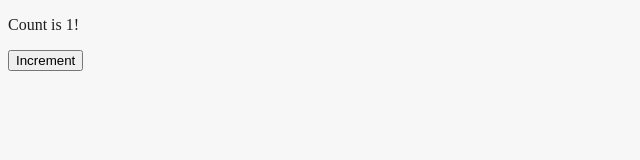
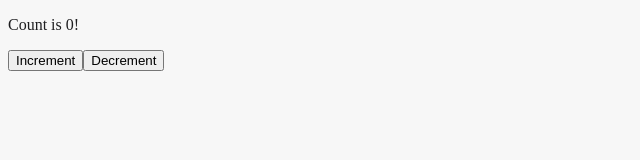
Before and after one commit to vinay0x/electrojet, a React app: page / in a window 1280 px wide. Shown: the top 160 px of the page, without its empty margins (0-640 px from the left). Built offline with nearby package versions, Linux system fonts and the light colour scheme.

Commit message:
Added same example as redux

```diff
--- a/src/App.jsx
+++ b/src/App.jsx
@@ -3,15 +3,28 @@ import './styles/main.css'
 
 class App extends React.Component {
   state = {
-    counter: 1
+    count: 0
+  }
+  increment = () => {
+    this.setState({
+      count: this.state.count + 1
+    })
+  }
+  decrement = () => {
+    this.setState({
+      count: this.state.count - 1
+    })
   }
   render () {
     return (
       <div>
-        <p>Count is { this.state.counter }!</p>
+        <p>Count is { this.state.count }!</p>
         <button
-          onClick={ () => this.setState(state => ({ ...state, counter: state.counter + 1 })) }
+          onClick={this.increment}
         >Increment</button>
+        <button
+          onClick={this.decrement}
+        >Decrement</button>
       </div>
     )
   }
```
